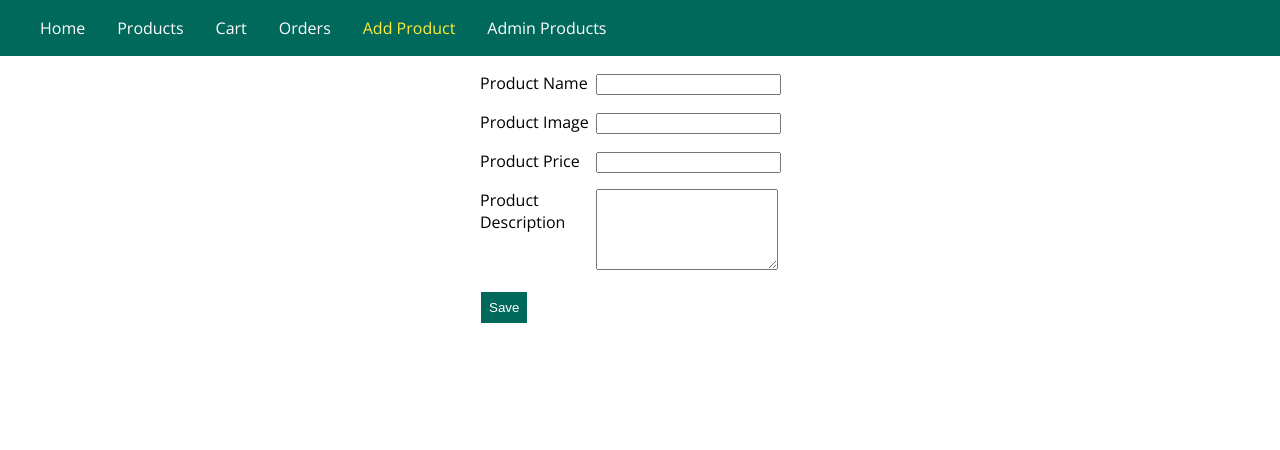
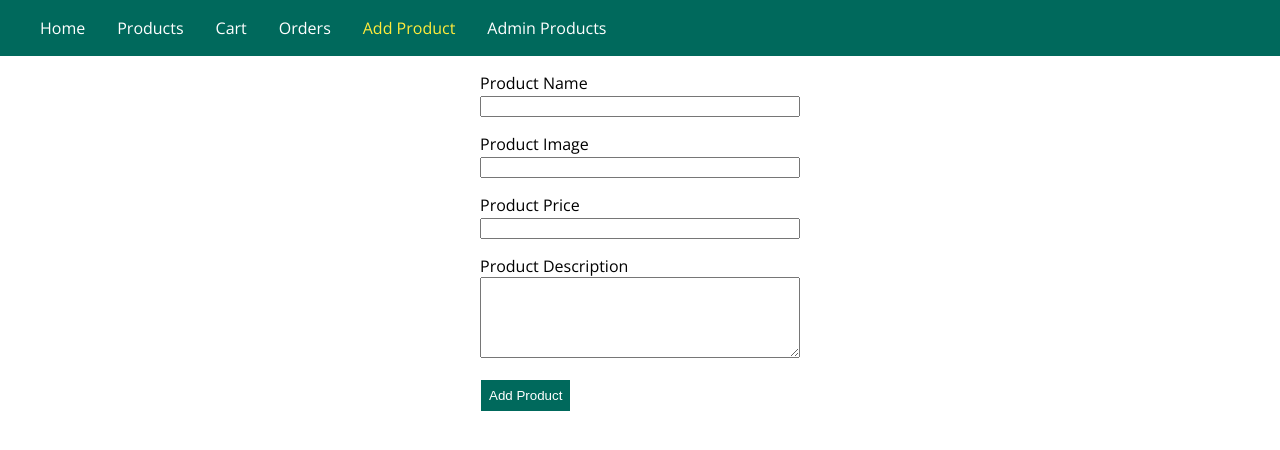
Before and after one commit to bakariarajnish/shop-app, a Node server app: page /admin/add-product in a window 1280 px wide. Shown: the top 450 px of the page. Run offline with Node 20, Linux system fonts and the light colour scheme; some libraries are stand-ins or nearby versions.

Commit message:
edit product and delete product functionality implemented

```diff
--- a/controllers/adminController.js
+++ b/controllers/adminController.js
@@ -7,20 +7,54 @@ exports.getAddProduct = (req, res, next) => {
   //   </form>`);
   //res.sendFile(path.join(__dirname, "../", "views", "add-product.html"));
   //res.sendFile(path.join(rootPath, "views", "add-product.html"));
-  res.render("admin/add-product", {
+  res.render("admin/add-or-edit-product", {
     pageTitle: "Add Products",
     activeLink: "/add-product",
-    hasProductCSS: true,
-    addProductActive: true,
+    editing: false,
   });
 };
+
+//controller to show edit product data
+exports.getEditProduct = (req, res, next) => {
+  const productId = req.params.productId;
+  const isEditing = req.query.editing;
+  if(!isEditing) {
+    res.redirect('/');
+  }
+
+  Product.getproductById(productId, (product) => {
+    if(!product) {
+      return res.redirect('/')
+    }
+    res.render('admin/add-or-edit-product', {
+      pageTitle: "Edit Product",
+      activeLink: "",
+      editing: isEditing,
+      product: product
+    })
+  })
+
+}
+
+exports.postEditProduct = (req, res, next) => {
+  const productId = req.body.productId;
+  const updatedProductName = req.body.productName;
+  const updatedProductPrice= req.body.price;
+  const updatedProductImageUrl = req.body.imageUrl;
+  const updatedProductDescription = req.body.description;
+  const updatedProduct = new Product(productId, updatedProductName, updatedProductImageUrl,
+    updatedProductPrice, updatedProductDescription);
+  updatedProduct.saveProduct();
+  res.redirect("/admin/product-list");
+}
+
 
 exports.postAddProduct = (req, res, next) => {
   const productName = req.body.productName;
   const imageUrl = req.body.imageUrl;
   const price = req.body.price;
   const description = req.body.description;
-  const product = new Product(productName, imageUrl, price, description);
+  const product = new Product(null,productName, imageUrl, price, description);
   product.saveProduct();
   res.redirect("/");
 };
@@ -36,3 +70,13 @@ exports.adminProductList = (req, res, next) => {
     });
   });
 };
+
+//Delete Product
+exports.deleteProduct = (req, res, next) => {
+  const productId = req.body.productId;
+  console.log('P', productId);
+  Product.deleteProduct(productId, () => {
+
+    res.redirect("/admin/product-list");
+  })
+};
--- a/public/css/product.css
+++ b/public/css/product.css
@@ -13,9 +13,14 @@
 }
 
 .product-form label {
-  width: 7rem;
+  width: 100%;
   display: inline-block;
   vertical-align: top;
+}
+
+.form-control input,
+.form-control textarea {
+  width: 100%;
 }
 
 .product-item {
--- /dev/null
+++ b/views/admin/add-or-edit-product.ejs
@@ -0,0 +1,38 @@
+<%- include('../includes/head.ejs')%>
+    <link href="/css/product.css" rel="stylesheet" />
+  </head>
+
+  <body>
+    <%- include('../includes/navigation.ejs')%>
+    <main>
+      <form class="product-form" action="/admin/<% if(editing) {%>edit-product<%} else {%>add-product<% }%>" method="post">
+        <div class="form-control">
+          <label for="pName">Product Name</label>
+          <input type="text" name="productName" id="pName" value="<% if(editing) {%><%=product.productName%><%}%>" />
+        </div>
+        <div class="form-control">
+          <label for="imageUrl">Product Image</label>
+          <input type="text" name="imageUrl" id="imageUrl" value="<%if(editing) {%><%=product.imageUrl%><%}%>" />
+        </div>
+        <div class="form-control">
+          <label for="price">Product Price</label>
+          <input type="text" name="price" id="price" value="<% if(editing) {%><%=product.price%><%}%>" />
+        </div>
+        <div class="form-control">
+          <label for="description">Product Description</label>
+          <textarea name="description" id="description" rows="5"><% if(editing) {%><%=product.description%><%}%>
+          </textarea>
+        </div>
+        <% if(editing) { %>
+          <input type="hidden" name="productId" value="<%=product.id%>" />
+        <% } %>
+        <button type="submit">
+          <% if(editing) {%>
+            Update Product
+            <%} else { %>
+              Add Product
+          <% } %>
+        </button>
+      </form>
+    </main>
+  <%- include('../includes/footer.ejs')%>
--- a/views/admin/product-list.ejs
+++ b/views/admin/product-list.ejs
@@ -27,8 +27,9 @@
           </div>
 
           <div class="card__actions">
-            <a class="btn" href="/admin/edit-product" [class]="btn">Edit</a>
+            <a class="btn" href="/admin/edit-product/<%=product.id%>?editing=true" [class]="btn">Edit</a>
             <form action="/admin/delete-product" method="post">
+                <input type="hidden" name="productId" value="<%=product.id%>"/>
                 <button class="btn">Delete</button>
             </form>
           </div>
--- /dev/null
+++ b/views/includes/add-to-cart.ejs
@@ -0,0 +1,4 @@
+<form action="/cart" method="post">
+    <input type="hidden" name="productId" value="<%=product.id%>"/>
+    <button class="btn" type="submit">Add to Cart</button>
+</form>
```
Also changed, not shown: models/product.js (+40 -7 lines), routes/admin.js (+10 -1 lines).
